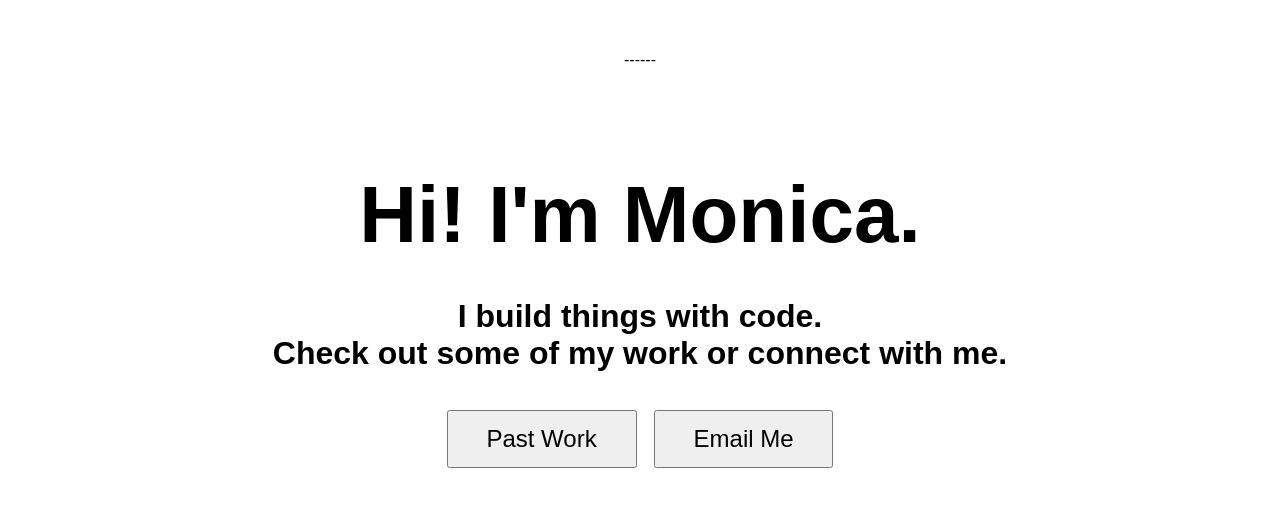
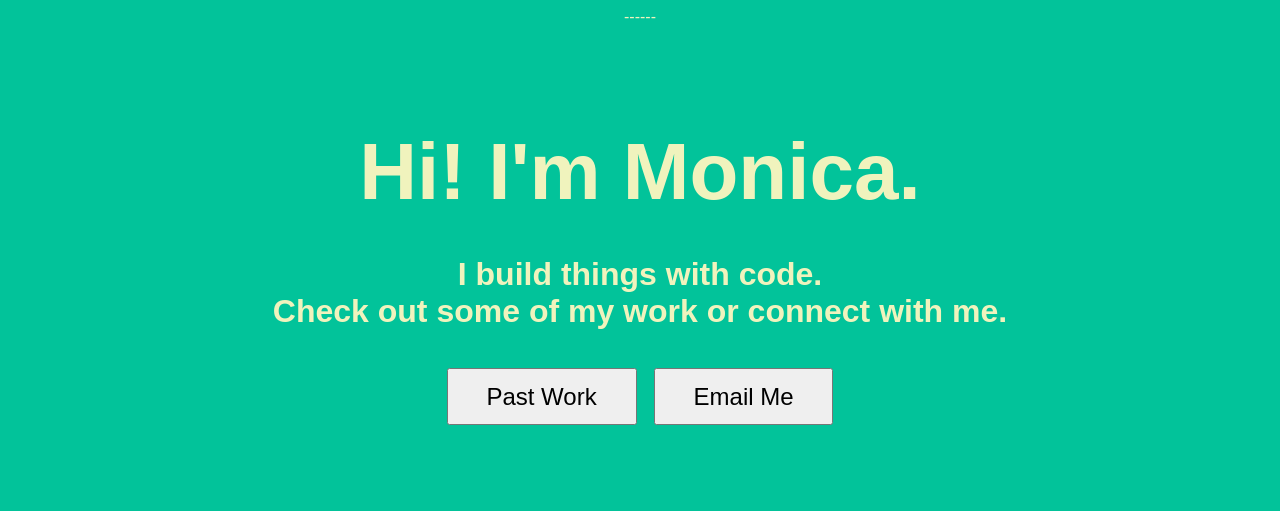
Before and after one commit to MonicaHoward/front-end-projects, a plain HTML site: page parallax-colorblock-portfolio/index.html in a window 1280 px wide. Shown: the top 511 px of the page. Drawn offline with Linux system fonts and the light colour scheme.

Commit message:
experimenting with colors

```diff
--- a/parallax-colorblock-portfolio/style.css
+++ b/parallax-colorblock-portfolio/style.css
@@ -1,9 +1,14 @@
+body {
+  background-color: #02C39A;
+}
 .wrapper {
+  background-color: #02C39A;
+  color: #F0F3BD;
   font-family: sans-serif;
   text-align: center;
 }
 .logo {
-  margin-top: 4%;
+  /*margin-top: 4%;*/
 }
 /*FIRST SLIDE*/
 h1 {
```
